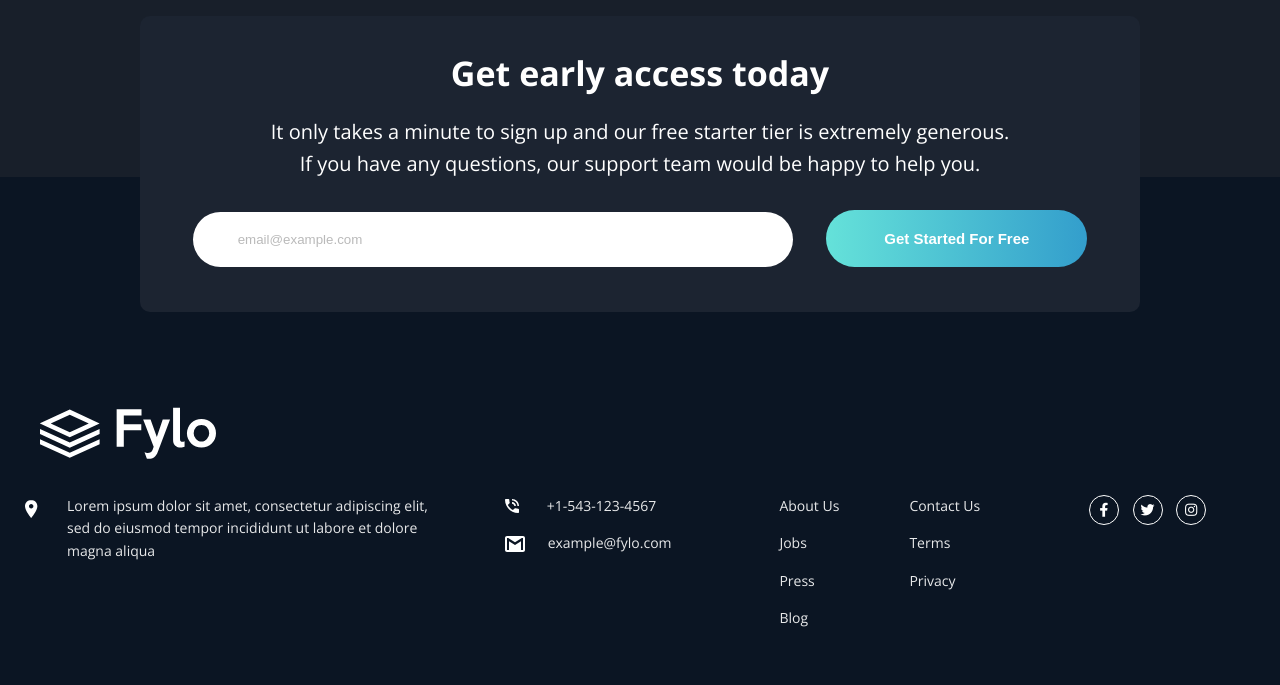
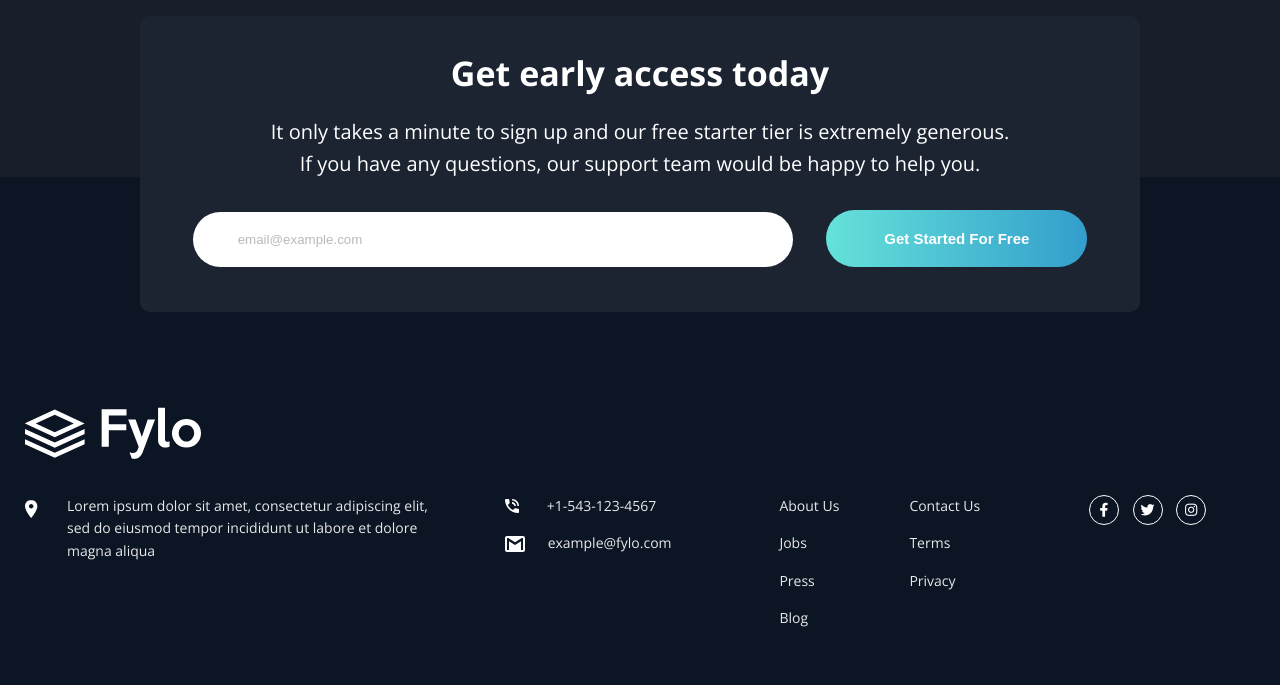
Before and after one commit to Ali-Elmaghrebi/Fylo-dark-theme-landing-page, a plain HTML site: page index.html in a window 1280 px wide. Shown: the part 3239-3924 px from the top of the page. Drawn offline with nearby package versions, Linux system fonts and the light colour scheme.

Commit message:
edit css file

```diff
--- a/main.css
+++ b/main.css
@@ -353,7 +353,7 @@ footer .container > img {
     grid-template-columns: 1fr auto auto auto auto;
     gap: 15px;
   }
-  footer .foot > img {
+  footer .container > img {
     margin-left: 0px;
   }
 }
```
